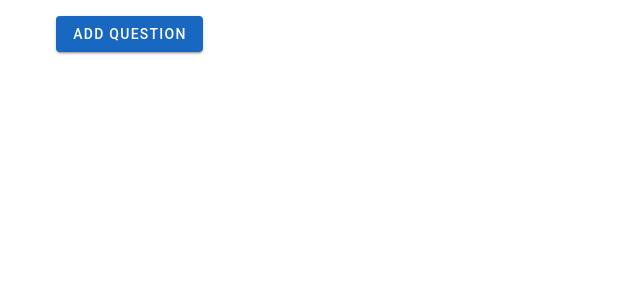
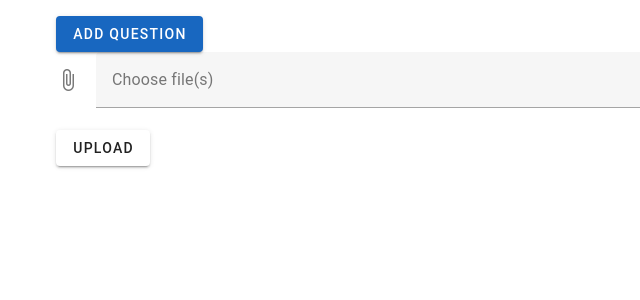
Before and after one commit to JAM3333/Quizzard, a Vue app in the folder Quizzard/: page / in a window 1280 px wide. Shown: the top 300 px of the page, without its empty margins (0-640 px from the left). Built offline with nearby package versions, Linux system fonts and the light colour scheme.

Commit message:
DatabaseSchematic

```diff
--- a/Quizzard/src/components/FuncTest.vue
+++ b/Quizzard/src/components/FuncTest.vue
@@ -1,16 +1,31 @@
 <template>
   <v-container class="align-left">
     <v-btn color="primary" @click="addQuestion">Add Question</v-btn>
+    <v-file-input
+      v-model="files"
+      label="Choose file(s)"
+      multiple
+      show-size
+    ></v-file-input>
+    <v-btn>Upload</v-btn>
+  </v-container>
 
-  </v-container>
+
+
 </template>
 
 <script>
-  export default {
+export default {
   name: 'FuncTest',
-  props: {
-  },
+   data() {
+    return {
+      files: [] // Hier werden die hochgeladenen Dateien gespeichert
+    };
+   },
   methods: {
-  },
-  };
+    addQuestion() {
+      // Hier könnte Logik für das Hinzufügen einer Frage stehen
+    },
+  }
+};
 </script>
```
Also changed, not shown: 1 other file (tests, documents, lock files or other folders).
